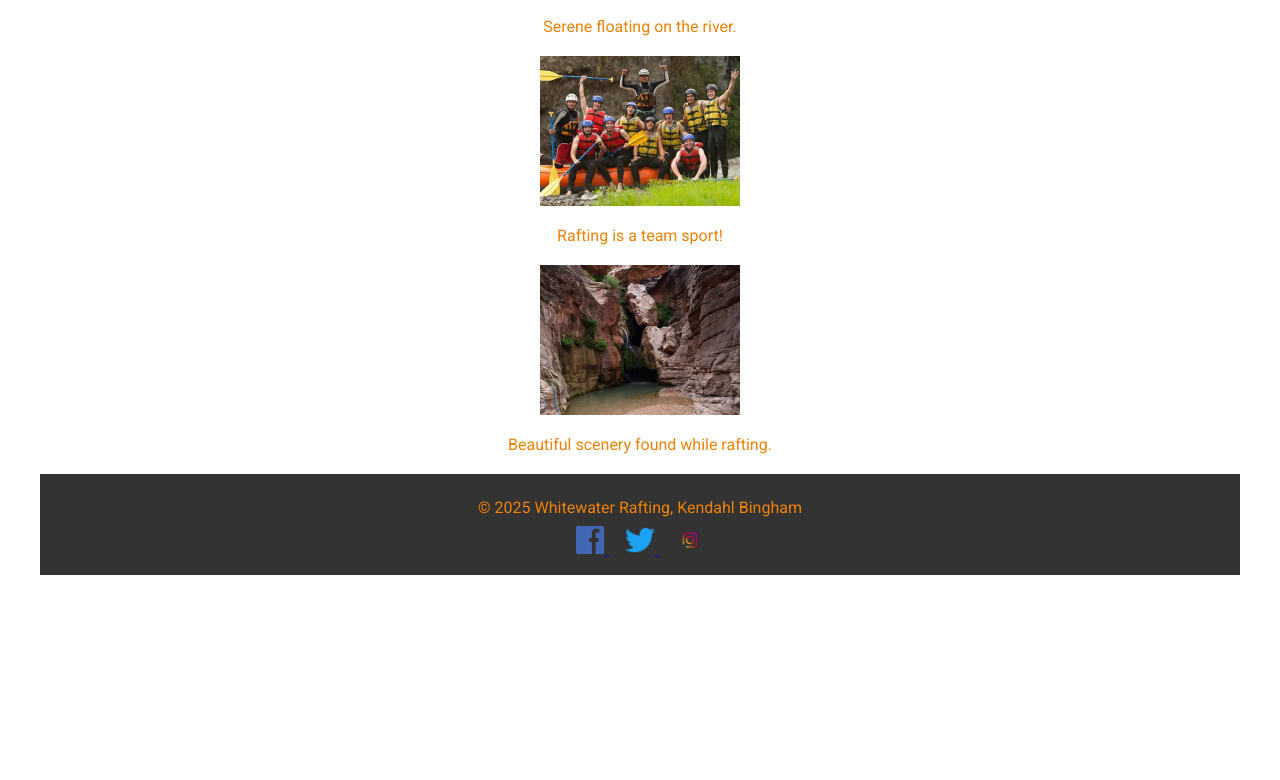
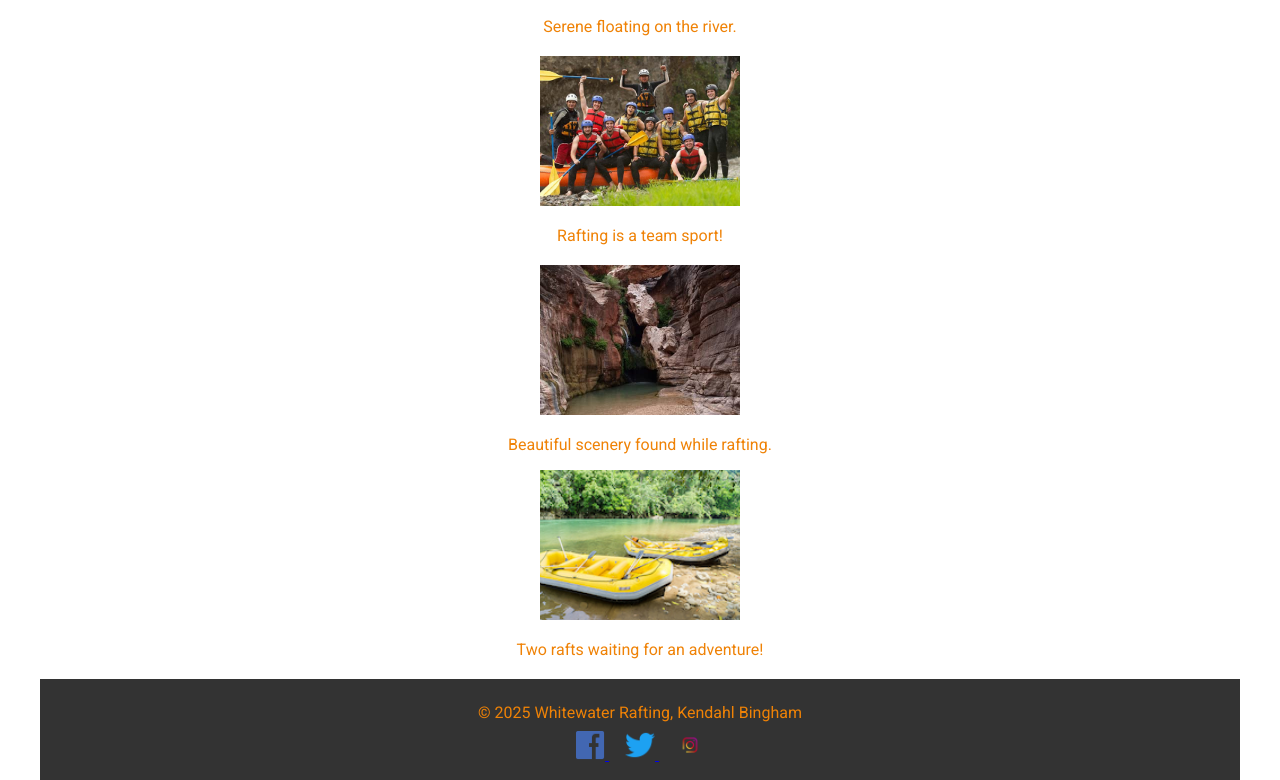
Before and after one commit to kendychae/wdd130, a plain HTML site: page wwr/about.html in a window 1280 px wide. Shown: the part 1574-2354 px from the top of the page. Before the commit the page ends 2149 px from the top, so only its background shows below. Drawn offline with Linux system fonts and the light colour scheme.

Commit message:
w03 rubric 7 edits

```diff
--- a/wwr/about.html
+++ b/wwr/about.html
@@ -62,7 +62,10 @@
             <div class="image-container">
                 <img src="images/wwr5.jpg" alt="Adventure Image 5" class="standard-img">
                 <p>Beautiful scenery found while rafting.</p>
-            </div>
+                <div class="image-container">
+                    <img src="images/wwr6.jpg" alt="Adventure Image 6" class="standard-img">
+                    <p>Two rafts waiting for an adventure!</p>
+                </div>
         </section>
     </main>
 
```
Also changed, not shown: wwr/images/wwr6.jpg (added).
